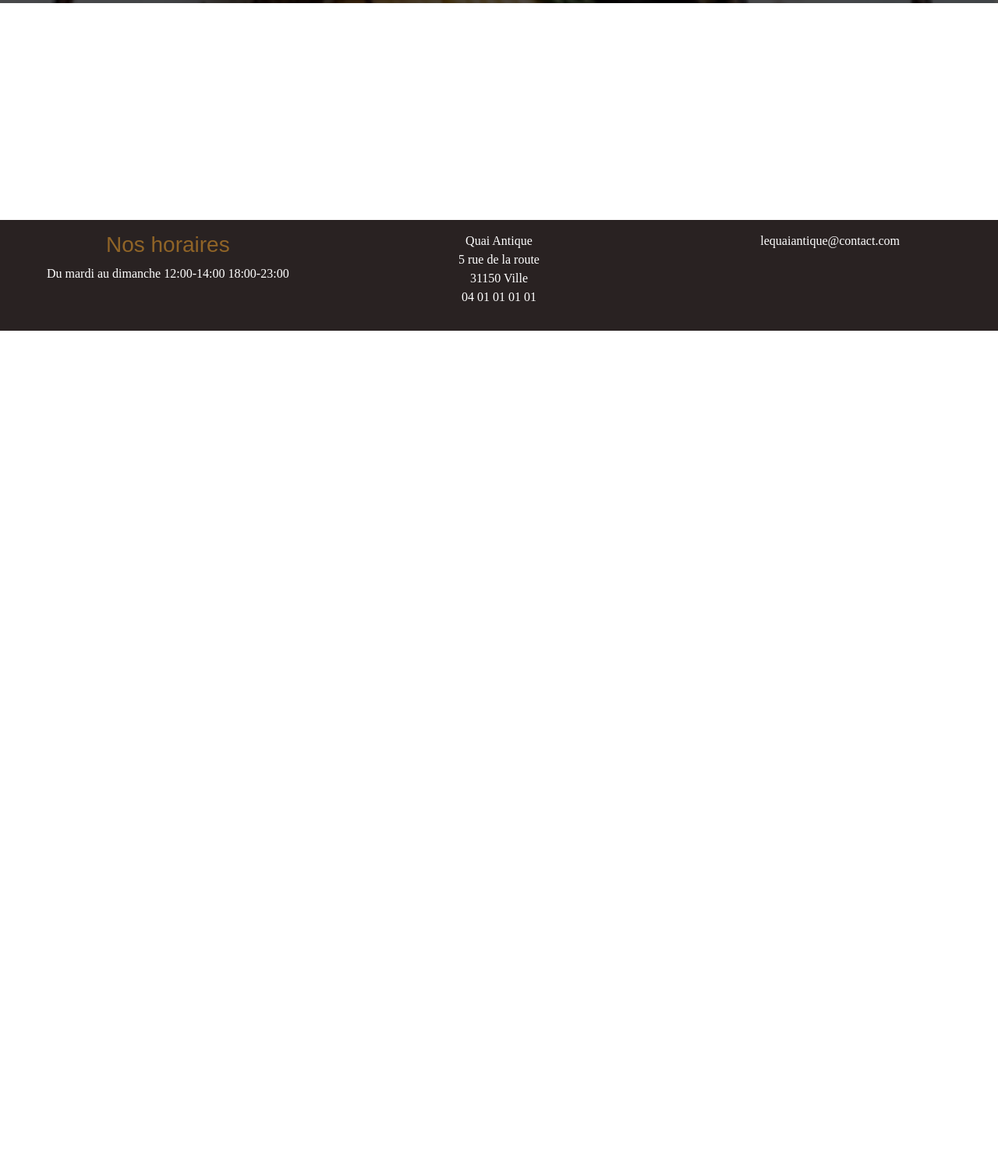
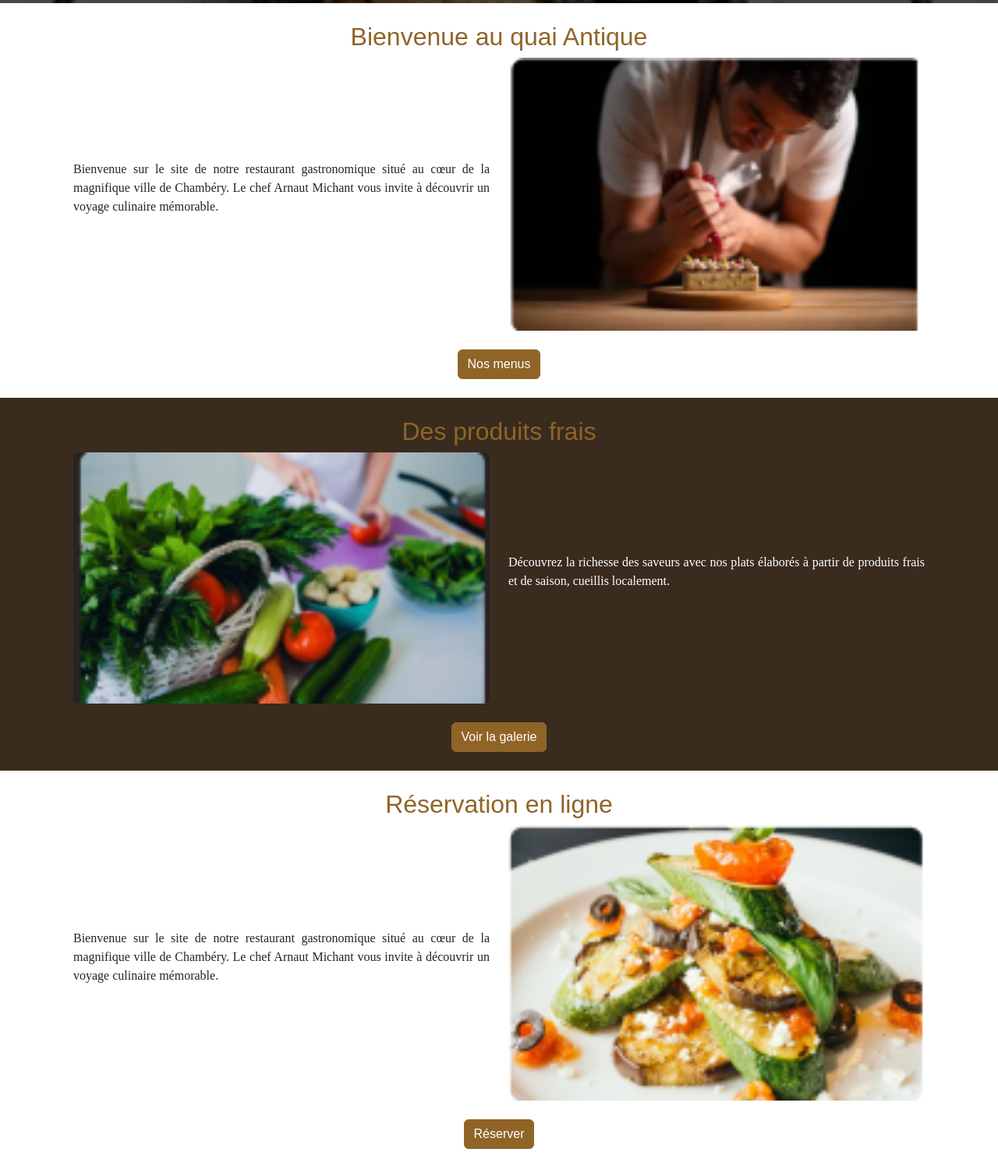
Before and after one commit to estef1994/Qua-antique-restaurant-devoir-Studi, a website with bundled scripts: page index.html in a window 1280 px wide. Shown: the part 376-1876 px from the top of the page at 78% size. Before the commit the page ends 800 px from the top, so only its background shows below. Built offline with nearby package versions, Linux system fonts and the light colour scheme; files whose address does not match are found by name; a web font is replaced by a local one.

Commit message:
Homme page finished

```diff
--- a/pages/home.html
+++ b/pages/home.html
@@ -5,3 +5,59 @@
         <button class="btn btn-primary">Réserver</button>
     </div>
 </div>
+
+  <article>
+        <div class="container p-4">
+            <h2 class="text-center text-primary">Bienvenue au quai Antique</h2>
+            <div class="row row-cols-2 align-items-center">
+                <div class="col">
+                    <p class="text-justify">
+                        Bienvenue sur le site de notre restaurant gastronomique situé au cœur de la magnifique ville de Chambéry. Le chef Arnaut Michant vous invite à découvrir un voyage culinaire mémorable.
+                    </p>
+                </div>
+                <div class="col">
+                    <img class="w-100 rounded" src="../chef.png"/>
+                </div>
+            </div>
+            <div class="text-center pt-4">
+                <a href="#" class="btn btn-primary">Nos menus</a>
+            </div>
+        </div>
+    </article>
+    <article class="bg-black text-white">
+        <div class="container p-4">
+            <h2 class="text-center text-primary">Des produits frais</h2>
+            <div class="row row-cols-2 align-items-center">
+                <div class="col">
+                    <img class="w-100 rounded" src="../legumes frais.png"/>
+                </div>
+                <div class="col">
+                    <p class="text-justify">
+                        Découvrez la richesse des saveurs avec nos plats élaborés à partir de produits frais et de saison, cueillis localement.
+                    </p>
+                </div>
+            </div>
+            <div class="text-center pt-4">
+                <a href="/galerie" class="btn btn-primary">Voir la galerie</a>
+            </div>
+        </div>
+    </article>
+
+  <article>
+        <div class="container p-4">
+            <h2 class="text-center text-primary">Réservation en ligne</h2>
+            <div class="row row-cols-2 align-items-center">
+                <div class="col">
+                    <p class="text-justify">
+                        Bienvenue sur le site de notre restaurant gastronomique situé au cœur de la magnifique ville de Chambéry. Le chef Arnaut Michant vous invite à découvrir un voyage culinaire mémorable.
+                    </p>
+                </div>
+                <div class="col">
+                    <img class="w-100 rounded" src="../plats frais.png"/>
+                </div>
+            </div>
+            <div class="text-center pt-4">
+                <a href="#" class="btn btn-primary">Réserver</a>
+            </div>
+        </div>
+    </article>
--- a/scss/main.scss
+++ b/scss/main.scss
@@ -7,7 +7,7 @@ html{
 }
 
 main{
-    margin-bottom: 142px;
+    margin-bottom: 220px;
 }
 
 footer.footer{
@@ -49,3 +49,7 @@ p{
         justify-content: center;
     }
 }
+
+.text-justify{
+    text-align: justify;
+}
```
Also changed, not shown: scss/main.css, 1 other file.
